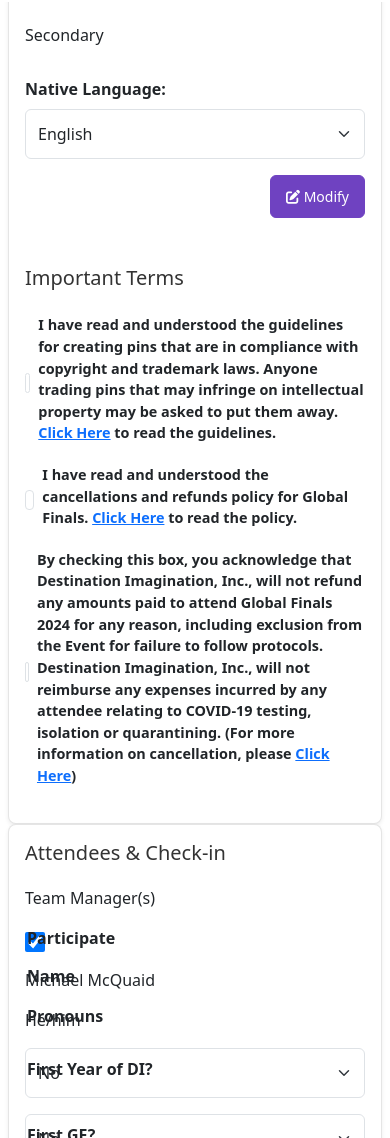
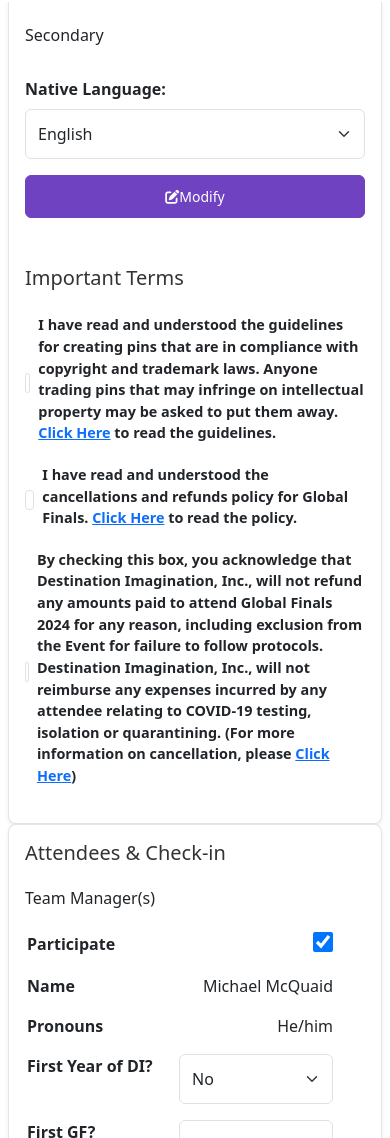
Before and after one commit to JoshuaWaldron215/Destination-Imagination-redesign, a plain HTML site: page index.html in a window 390 px wide. Shown: the part 842-1980 px from the top of the page. Drawn offline with nearby package versions, Linux system fonts and the light colour scheme.

```diff
--- a/styles.css
+++ b/styles.css
@@ -651,27 +651,62 @@ body {
 
 /* Mobile-friendly Cards */
 @media (max-width: 768px) {
-    @media (max-width: 768px) {
+    /* Stack labels above inputs */
+    .form-group, .row {
+        display: flex;
+        flex-direction: column;
+        align-items: flex-start;
+    }
+
     label {
         display: block;
         font-weight: bold;
         margin-bottom: 0.25rem;
     }
 
-        input, select {
+    input, select, textarea {
         width: 100%;
     }
 
+    /* Fix button text overlap */
+    .btn {
+        display: flex;
+        justify-content: center;
+        align-items: center;
+        padding: 10px;
+        font-size: 14px;
+        text-align: center;
+        white-space: nowrap;
+        width: 100%;
+    }
+
+    /* Make tables responsive */
     .table-responsive {
         overflow-x: auto;
+        display: block;
+        width: 100%;
+    }
+
+    .table thead {
+        display: none;
+    }
+
+    .table, .table tbody, .table tr, .table td {
+        display: block;
+        width: 100%;
+    }
+
+    .table td {
+        text-align: right;
+        padding-left: 50%;
+        position: relative;
+    }
+
+    .table td::before {
+        content: attr(data-label);
+        position: absolute;
+        left: 10px;
+        text-align: left;
+        font-weight: bold;
     }
 }
-
-    .card-body {
-        padding: 1rem;
-    }
-
-    .card-footer {
-        padding: 1rem;
-    }
-}
```
Lines whose indentation alone changed are shown as unchanged.
